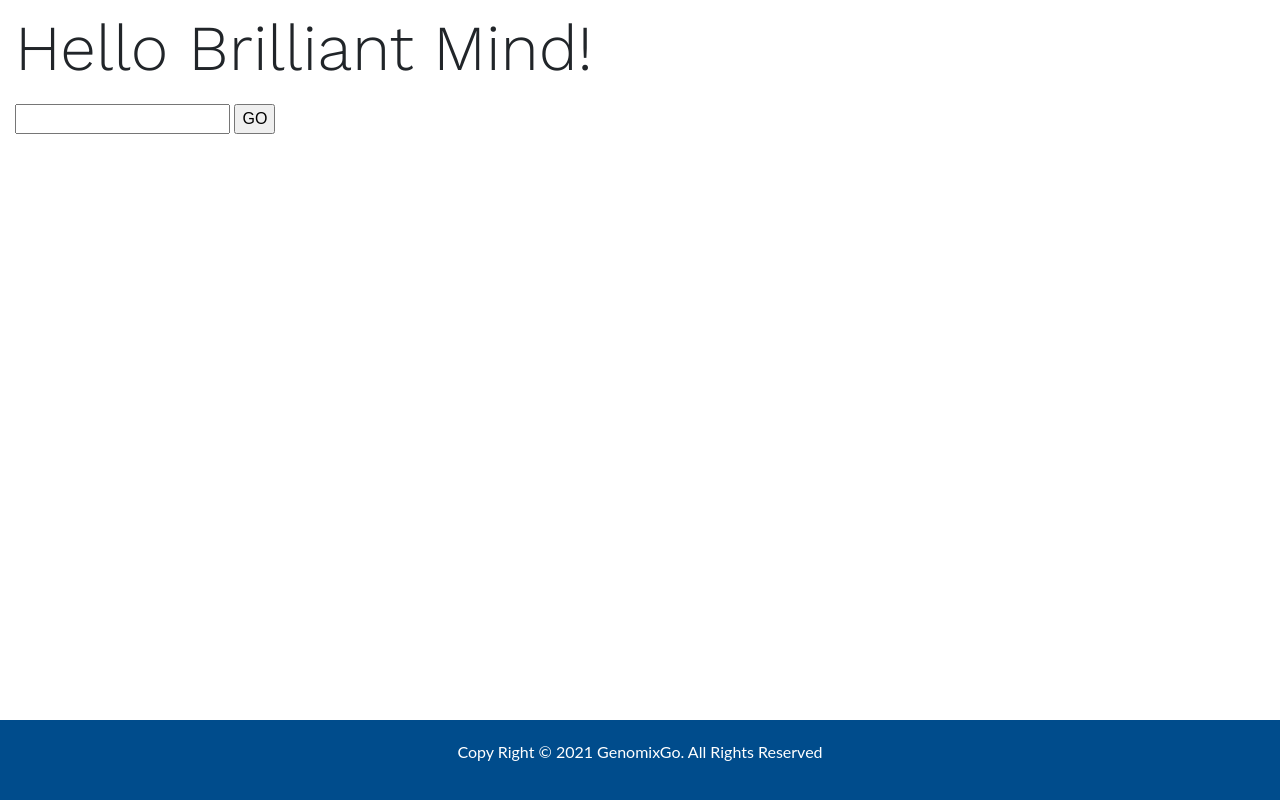
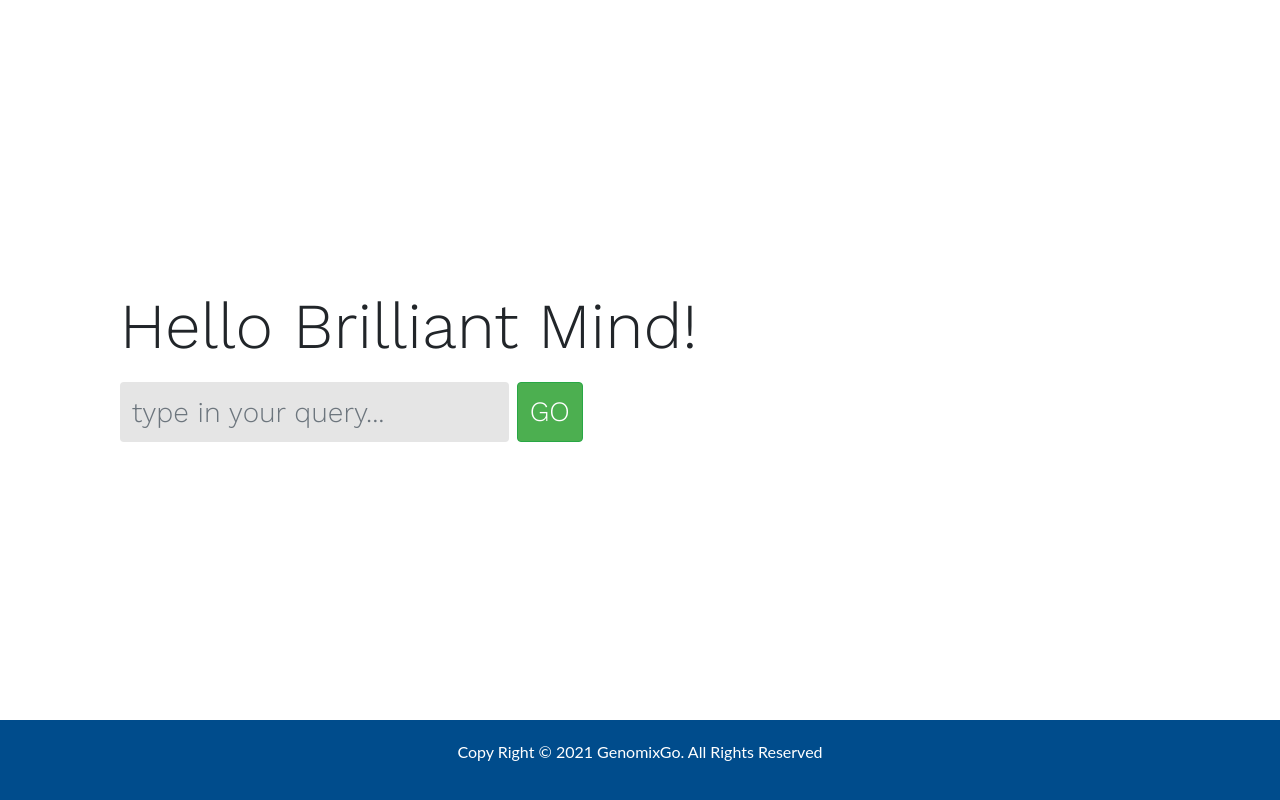
Before and after one commit to kimiashadkami/UI-for-a-Microbial-Genomics-Database, a Flask app: page / in a window 1280 px wide. Shown: the part 76-876 px from the top of the page. Run offline with Flask 2, Linux system fonts and the light colour scheme.

Commit message:
form update

```diff
--- a/templates/index.html
+++ b/templates/index.html
@@ -34,12 +34,17 @@
 
 <!-- main container -->
 <div class="main-container container-fluid">
-  <div class="row">
+  <div class="form-row">
     <div class="col-xl col-lg col-md col-sm col-xs form-col">
-      <form class="myform" action="{{url_for('query')}}" method="POST">
+      <form class="form-inline" action="{{url_for('query')}}" method="POST">
         <legend class="mylegend">Hello Brilliant Mind!</legend>
-        <input id="query" type="text" name="query">
-        <input type="submit" value="GO">
+        <div class="form-group mr-2">
+          <input id="query" type="text" name="query" class="form-control
+          query-input" placeholder="type in your query...">
+        </div>
+        <div class="form-group form-group-btn">
+          <input type="submit" value="GO" class="btn btn-success query-btn">
+        </div>
       </form>
     </div>
   </div>
```
